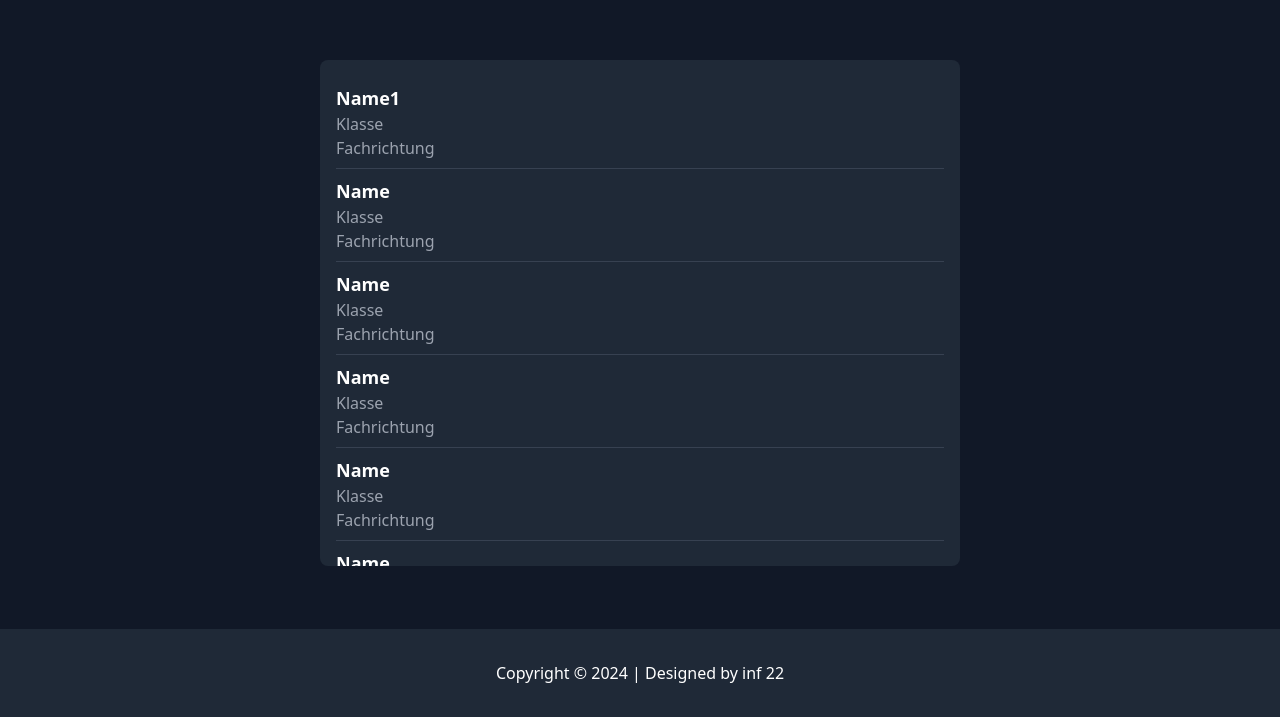
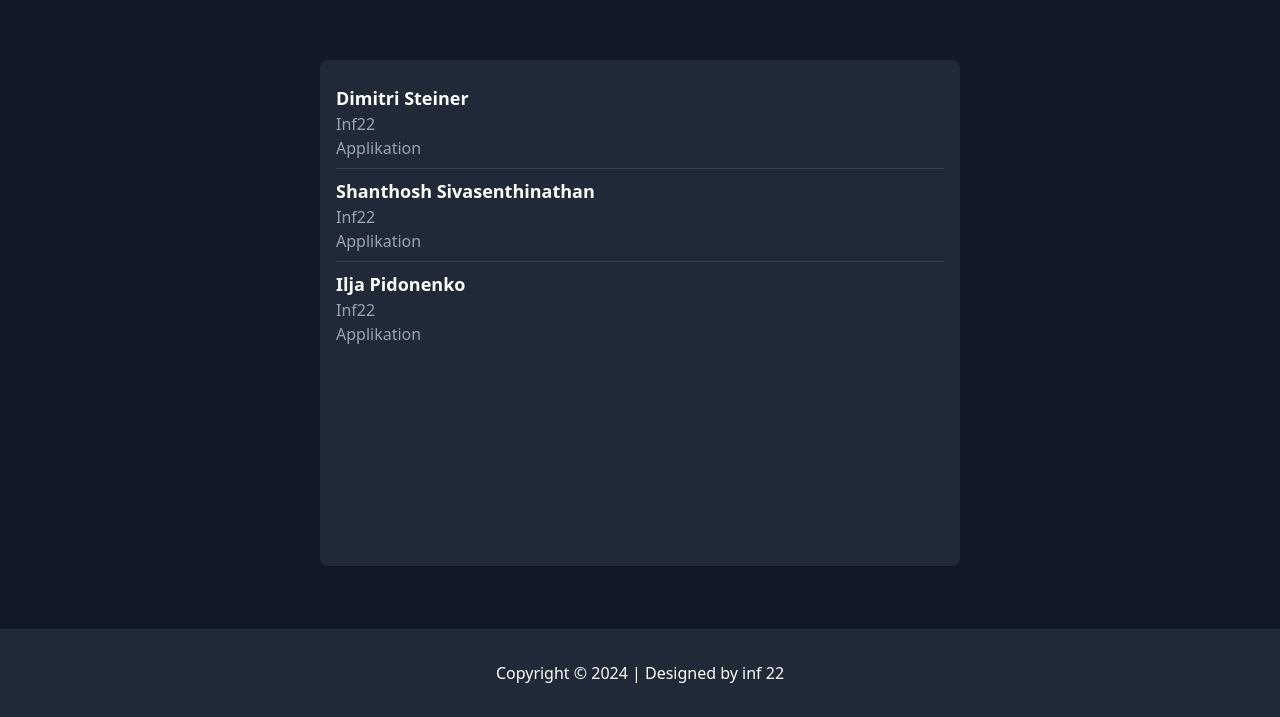
Before and after one commit to shanthosh04/M306C, a website: page client/html/homepage.html in a window 1280 px wide. Shown: the part 83-800 px from the top of the page. Drawn offline with nearby package versions, Linux system fonts and the light colour scheme.

Commit message:
Listen ausgabe Frontend Funktion Gemockt

```diff
--- a/client/html/homepage.html
+++ b/client/html/homepage.html
@@ -20,6 +20,10 @@
           height: 80%;
           overflow-y: scroll;
       }
+
+      .chat-content::-webkit-scrollbar {
+            display: none;
+        }
   </style>
     <title>Modul306</title>
   </head>
@@ -44,38 +48,7 @@
 
     <div class="flex-grow flex items-center justify-center chat-container">
       <div class="bg-gray-800 p-4 w-1/2 rounded-lg overflow-auto chat-content">
-          <div class="divide-y divide-gray-700">
-              <div class="py-2">
-                  <h3 class="text-white text-lg font-semibold">Name1</h3>
-                  <p class="text-gray-400">Klasse</p>
-                  <p class="text-gray-400">Fachrichtung</p>
-              </div>
-              <div class="py-2">
-                  <h3 class="text-white text-lg font-semibold">Name</h3>
-                  <p class="text-gray-400">Klasse</p>
-                  <p class="text-gray-400">Fachrichtung</p>
-              </div>
-              <div class="py-2">
-                  <h3 class="text-white text-lg font-semibold">Name</h3>
-                  <p class="text-gray-400">Klasse</p>
-                  <p class="text-gray-400">Fachrichtung</p>
-              </div>
-              <div class="py-2">
-                <h3 class="text-white text-lg font-semibold">Name</h3>
-                <p class="text-gray-400">Klasse</p>
-                <p class="text-gray-400">Fachrichtung</p>
-            </div>
-            <div class="py-2">
-              <h3 class="text-white text-lg font-semibold">Name</h3>
-              <p class="text-gray-400">Klasse</p>
-              <p class="text-gray-400">Fachrichtung</p>
-          </div>
-          <div class="py-2">
-            <h3 class="text-white text-lg font-semibold">Name</h3>
-            <p class="text-gray-400">Klasse</p>
-            <p class="text-gray-400">Fachrichtung</p>
-        </div>
-              <!-- Weitere Einträge hier -->
+          <div class="divide-y divide-gray-700" id="entryList">
           </div>
       </div>
   </div>
--- a/client/scripts/homepage.js
+++ b/client/scripts/homepage.js
@@ -0,0 +1,35 @@
+const MockEntryArray = [
+    {
+        name: "Dimitri Steiner",
+        class: "Inf22",
+        specialization: "Applikation"
+    },
+    {
+        name: "Shanthosh Sivasenthinathan",
+        class: "Inf22",
+        specialization: "Applikation"
+    },
+    {
+        name: "Ilja Pidonenko",
+        class: "Inf22",
+        specialization: "Applikation"
+    }
+]
+
+document.addEventListener('DOMContentLoaded', () => {
+    const entryList = document.getElementById("entryList")
+    const showEntrys = (array) => {
+        for (let i = 0; i < array.length; i++) {
+            const listElement =
+                `
+                <div class="py-2">
+                  <h3 class="text-white text-lg font-semibold">${array[i].name}</h3>
+                  <p class="text-gray-400">${array[i].class}</p>
+                  <p class="text-gray-400">${array[i].specialization}</p>
+                </div>
+                `
+            entryList.innerHTML += listElement
+        }
+    }
+    showEntrys(MockEntryArray)
+})
```
Also changed, not shown: client/html/acceptEntries.html (+5 -1 lines), client/html/addentries.html (+1 -1 lines).
